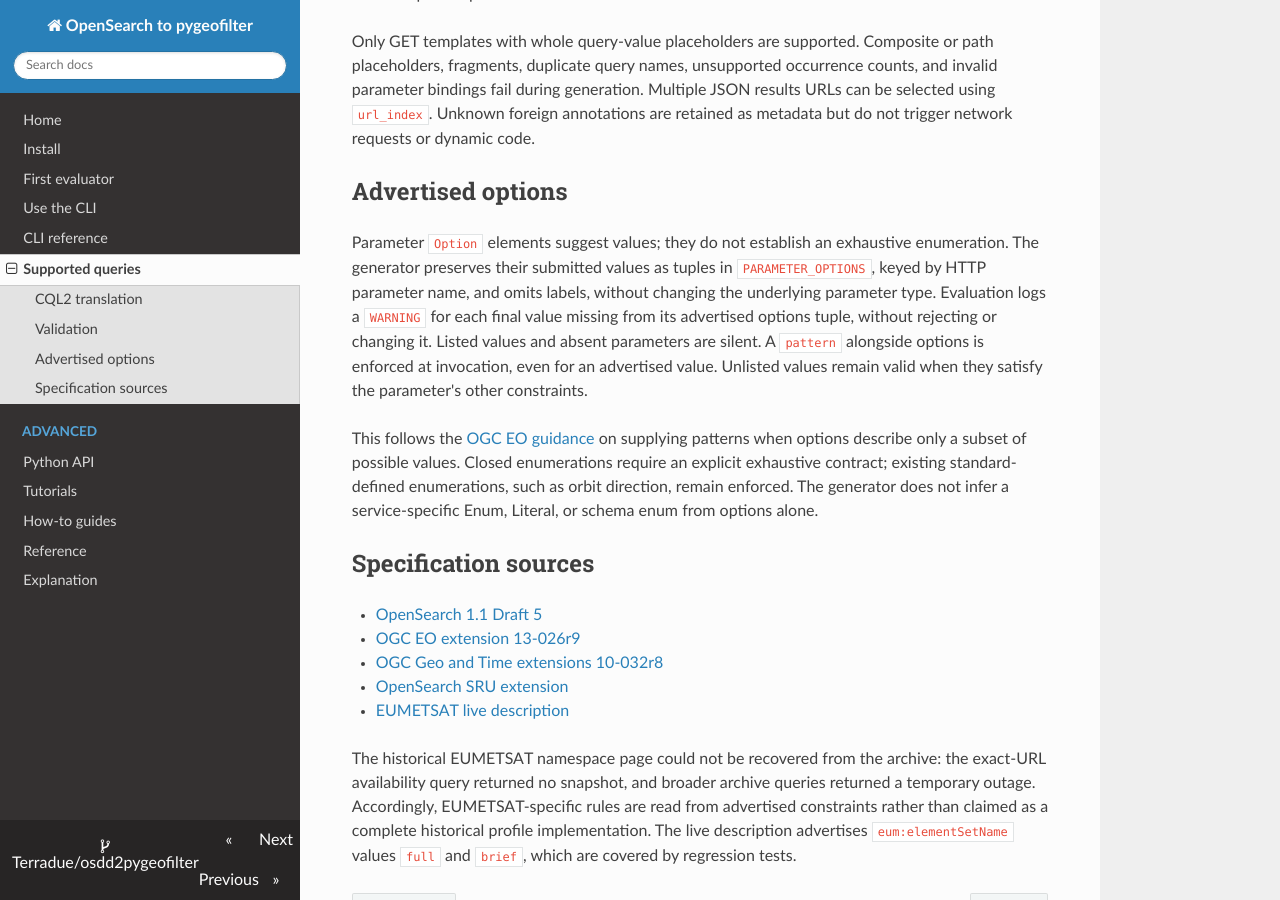
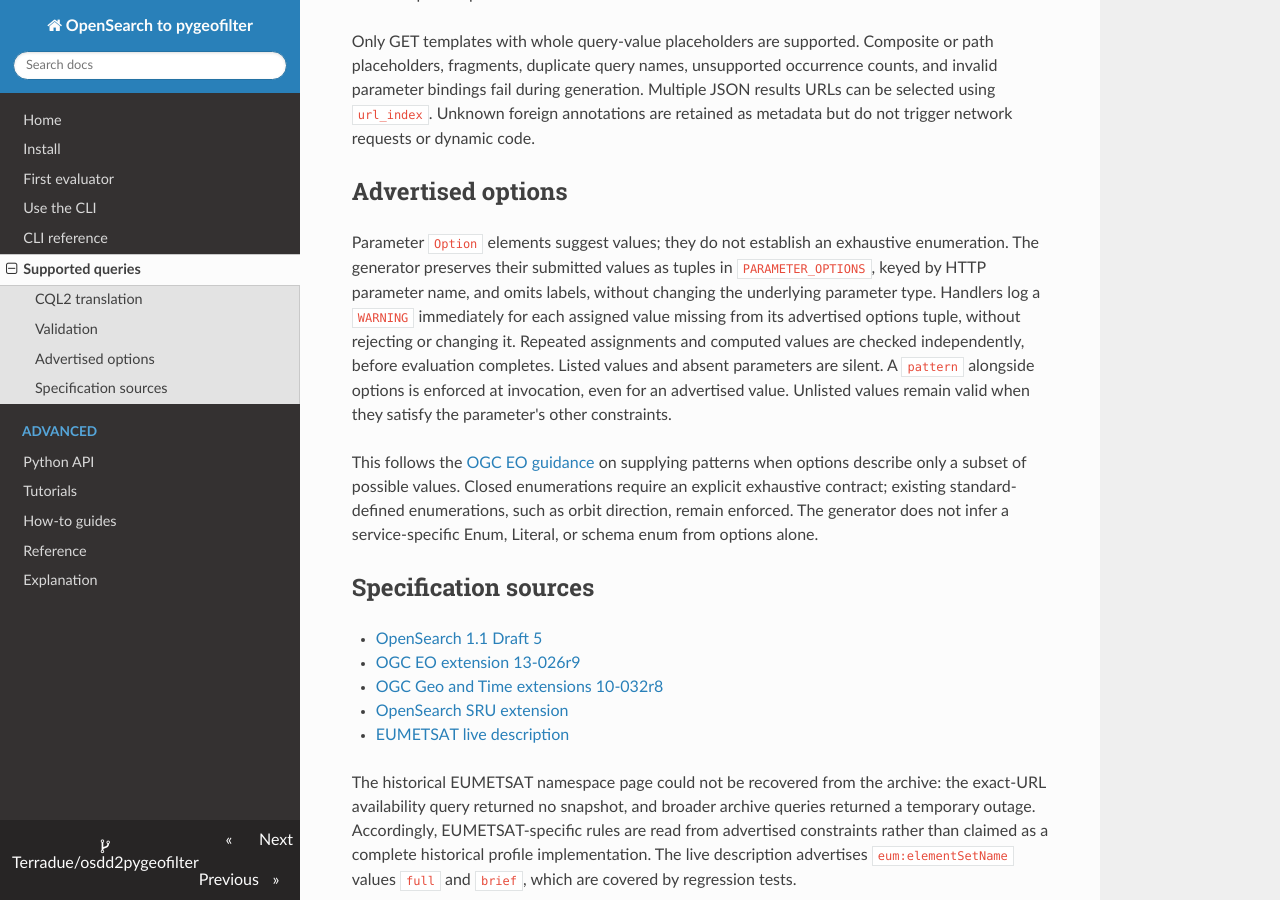
Before and after one commit to Terradue/osdd2pygeofilter, an MkDocs documentation site: the page built from docs/explanation/architecture.md, in a window 1280 px wide and 900 px high, scrolled down 1540 px. Built offline with MkDocs 1.6.1, drawn with Linux system fonts in a browser that asks for light colours; nearby versions of some CDN libraries.

Commit message:
docs: warn immediately when setting an unlisted value

```diff
--- a/docs/explanation/architecture.md
+++ b/docs/explanation/architecture.md
@@ -81,8 +81,9 @@ retained as metadata but do not trigger network requests or dynamic code.
 Parameter `Option` elements suggest values; they do not establish an exhaustive
 enumeration. The generator preserves their submitted values as tuples
 in `PARAMETER_OPTIONS`, keyed by HTTP parameter name, and omits labels, without changing the underlying parameter type.
-Evaluation logs a `WARNING` for each final value missing from its advertised
-options tuple, without rejecting or changing it. Listed values and absent
+Handlers log a `WARNING` immediately for each assigned value missing from its
+advertised options tuple, without rejecting or changing it. Repeated assignments
+and computed values are checked independently, before evaluation completes. Listed values and absent
 parameters are silent. A `pattern` alongside options is enforced at invocation,
 even for an advertised value. Unlisted values remain valid when they satisfy
 the parameter's other constraints.
```
Also changed, not shown: docs/reference/api.md (+12 -3 lines).
